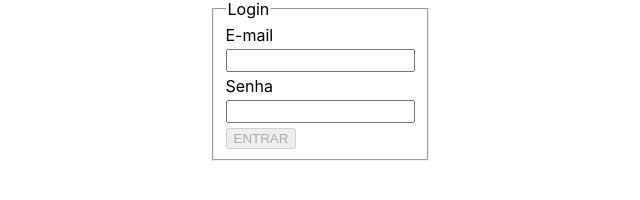
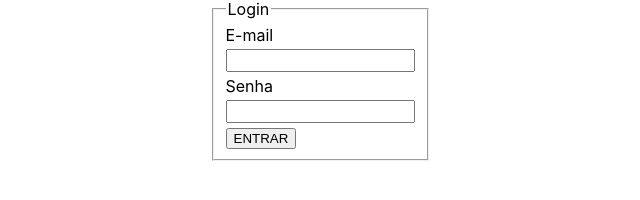
Before and after one commit to alanbrazoes/Wallet, a React (Create React App) app: page / in a window 1280 px wide. Shown: the part 320-520 px from the top of the page, without its empty margins (320-960 px from the left). Built offline with nearby package versions, Linux system fonts and the light colour scheme.

Commit message:
refactor: login password, min length is required

```diff
--- a/src/pages/Login.js
+++ b/src/pages/Login.js
@@ -8,7 +8,6 @@ class Login extends React.Component {
   state = {
     email: '',
     password: '',
-    isDisable: true,
   }
 
   validateEmail = () => {
@@ -65,7 +64,6 @@ class Login extends React.Component {
             </label>
             <button
               type="submit"
-              disabled={ isDisable }
             >
               ENTRAR
             </button>
```
